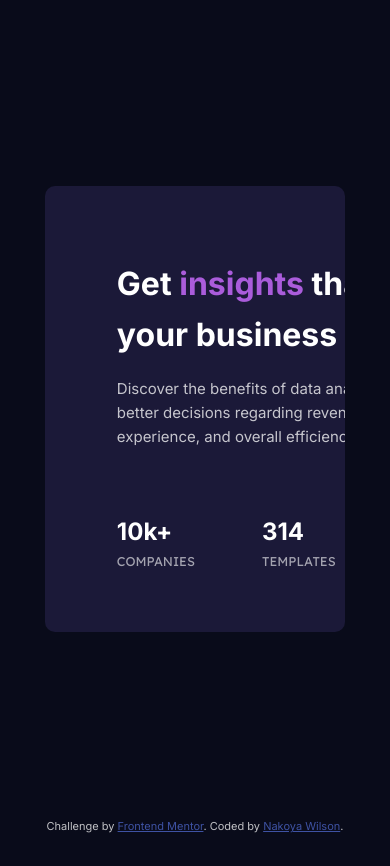
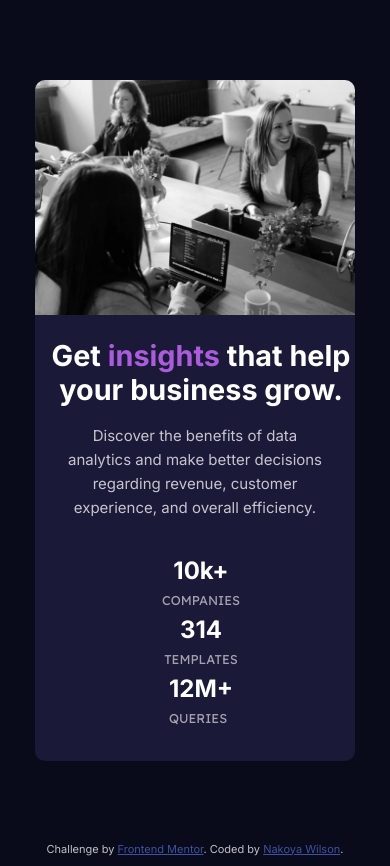
Before and after one commit to nakoyawilson/stats-preview-card-component, a plain HTML site: page index.html in a window 390 px wide. Before the commit the page ends 844 px from the top, so only its background shows below. Drawn offline with Linux system fonts and the light colour scheme.

Commit message:
Add styles for mobile design

```diff
--- a/css/styles.css
+++ b/css/styles.css
@@ -46,11 +46,16 @@ main {
   padding: 4.5rem 4.5rem 0;
 }
 
+.title,
+.paragraph,
+.stats {
+  width: 350px;
+}
+
 .title {
   color: var(--color-white);
   font-size: 2rem;
   padding-bottom: 1rem;
-  width: 350px;
 }
 
 .highlight {
@@ -59,13 +64,11 @@ main {
 
 .paragraph {
   padding-bottom: 4rem;
-  width: 350px;
 }
 
 .stats {
   display: flex;
   justify-content: space-between;
-  width: 350px;
 }
 
 .number {
@@ -102,3 +105,57 @@ footer {
 .attribution a {
   color: hsl(228, 45%, 44%);
 }
+
+/* Media Queries */
+@media screen and (max-width: 500px) {
+  main {
+    width: 320px;
+    margin: 5rem auto;
+  }
+
+  .desktop {
+    display: none;
+  }
+
+  .mobile {
+    display: block;
+  }
+
+  .container {
+    flex-direction: column-reverse;
+  }
+
+  .image {
+    width: 100%;
+    height: auto;
+  }
+
+  .title,
+  .stats {
+    width: 300px;
+  }
+
+  .paragraph {
+    width: 260px;
+    margin: 0 auto;
+    padding-bottom: 2rem;
+  }
+
+  .title {
+    font-size: 1.8rem;
+    line-height: 1.2;
+    margin: 0 auto;
+  }
+
+  .text-content {
+    padding: 1.5rem 1rem 2rem;
+    text-align: center;
+  }
+
+  .stats {
+    margin: 0 auto;
+    flex-direction: column;
+    justify-content: center;
+    align-items: center;
+  }
+}
```
